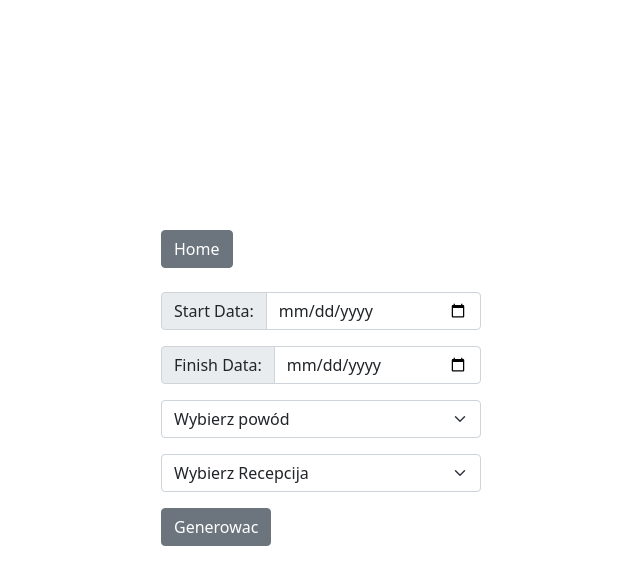
After one commit to Ceva445/delivery_plus, a Django app: page /delivery/type-of-irregularity in a window 1280 px wide. The commit adds this page. Shown: the top 585 px of the page, without its empty margins (319-959 px from the left). Run offline with Django 5.2, Linux system fonts and the light colour scheme; the visitor is signed in with stand-in values (Sample User, id 1); data that the repository does not hold is empty.

Commit message:
Add type of irregularity report

```diff
--- a/delivery/urls.py
+++ b/delivery/urls.py
@@ -15,6 +15,7 @@ from .views import (
     ReportListView,
     SummaryReportOfGoodsView,
     TotalTransactionReportView,
+    IrregularityOfTypeView
 )
 
 urlpatterns = [
@@ -41,6 +42,11 @@ urlpatterns = [
         name="sum_of_goods"
         ),
     path(
+        "type-of-irregularity",
+        IrregularityOfTypeView.as_view(),
+        name="type_of_irregularity"
+        ),
+    path(
         "total-transactin-cont",
         TotalTransactionReportView.as_view(),
         name="total_transaction",
--- a/delivery/utils.py
+++ b/delivery/utils.py
@@ -52,7 +52,6 @@ def write_report_gs(data=None, sheet_name=None):
     )
     response = request.execute()
 
-    print("Row appended successfully.")
 
 def create_transaction(user, delivery, transaction_type):
     transaction = Transaction(name=transaction_type, user=user, delivery=delivery)
--- a/delivery/views.py
+++ b/delivery/views.py
@@ -21,7 +21,11 @@ from .print_server import send_label_to_cups
 from .utils import create_transaction
 from .reclocation import relocate_delivery
 from transaction.models import Transaction
-from .reports import write_summary_report_of_goods, write_total_action_count
+from .reports import (
+    write_summary_report_of_goods,
+    write_total_action_count,
+    write_irregularity_of_type
+    )
 
 from django.db.models import F, ExpressionWrapper, Func, DateTimeField
 from django.db.models.functions import Now
@@ -430,6 +434,51 @@ class SummaryReportOfGoodsView(LoginRequiredMixin, View):
         return redirect(reverse("delivery:report_list"))
 
 
+class IrregularityOfTypeView(LoginRequiredMixin, View):
+    template_name = "delivery/report_type_of_irregularity.html"
+
+    def get_context_data(self, **kwargs):
+        reasones_list = ReasoneComment.objects.all()
+        reasones = [{"id": reas.id, "name": reas.name} for reas in reasones_list]
+
+        return {"reasones": reasones}
+
+    def get(self, request, *args, **kwargs):
+        reception = self.request.GET.get("reception", None)
+        context = self.get_context_data()
+        context["reception"] = reception
+        return render(request, self.template_name, context)
+
+    def post(self, request, *args, **kwargs):
+        start_day = self.request.POST.get("start_day")
+        finish_day = self.request.POST.get("finish_day")
+        recive_location = self.request.POST.get("recive_loc")
+        reasone = self.request.POST.get("reasones")
+
+        queryset = Delivery.objects.all().select_related(
+            "supplier_company", "recive_location", "shop", "location"
+        ).filter(complite_status=False)
+        if start_day:
+            start_day_dt = datetime.strptime(start_day, "%Y-%m-%d")
+            queryset = queryset.filter(
+                date_recive__date__gte=start_day_dt
+                )
+        if finish_day:
+            finish_day_dt = datetime.strptime(finish_day, "%Y-%m-%d")
+            queryset = queryset.filter(
+                date_recive__date__lte=finish_day_dt
+            )
+        if recive_location:
+            queryset = queryset.filter(
+                recive_location__name = recive_location
+                )
+        if reasone:
+            queryset = queryset.filter(comment__icontains=reasone)
+        queryset = queryset.order_by("-date_recive")
+        write_irregularity_of_type(queryset)
+
+        return redirect(reverse("delivery:report_list"))
+
 class TotalTransactionReportView(LoginRequiredMixin, View):
     template_name = "delivery/report_total_transaction.html"
 
--- a/templates/delivery/report_list.html
+++ b/templates/delivery/report_list.html
@@ -14,8 +14,8 @@
 <br>
 
 <a class="btn btn-outline-secondary d-flex align-items-center justify-content-center"
-   role="button" href=""
-   style="font-size: 30px; padding: 10px;">Raport 2</a>
+   role="button" href="{% url 'delivery:type_of_irregularity' %}"
+   style="font-size: 30px; padding: 10px;">Rodzaj nieprawidłowości</a>
 <br>
 
 <a class="btn btn-outline-secondary d-flex align-items-center justify-content-center"
--- /dev/null
+++ b/templates/delivery/report_type_of_irregularity.html
@@ -0,0 +1,42 @@
+{% extends "base.html" %}
+
+{% block navigation %}
+    <nav  class="navigation">
+     <a class="btn btn-secondary" role="button" href="{% url 'delivery:home' %}">Home</a>
+    </nav>
+{% endblock %}
+
+{% block content %}
+   <form method="post" action="{% url 'delivery:type_of_irregularity' %}">
+     {% csrf_token %}
+    <div class="input-group mb-3" type="number">
+    <span class="input-group-text" id="inputGroup-sizing-default">Start Data: </span>
+    <input name="start_day", id="start_day" type="date" class="form-control" aria-describedby="inputGroup-sizing-default">
+    </div>
+
+    <div class="input-group mb-3" type="number">
+    <span class="input-group-text" id="inputGroup-sizing-default">Finish Data: </span>
+    <input name="finish_day", id="finish_day" type="date" class="form-control" aria-describedby="inputGroup-sizing-default">
+    </div>
+
+    <div class="input-group mb-3">
+    <select name="reasones" class="form-select">
+        <option  disabled selected value="" >Wybierz powód</option>
+        {% for reasone in reasones %}
+            <option value="{{ reasone.name }}">{{ reasone.name }}</option>
+        {% endfor %}
+    </select>
+    </div>
+
+    <div class="input-group mb-3">
+        <select name="recive_loc" class="form-select">
+            <option  disabled selected value="" > Wybierz Recepcija</option>
+            <option value="1R">Rec 1</option>
+            <option value="2R">Rec 2</option>
+        </select>
+    </div>
+
+    <button type="submit" class="btn btn-secondary">Generowac</button>
+
+   </form>
+{% endblock %}
```
Also changed, not shown: delivery/reports.py (+30 -1 lines).
